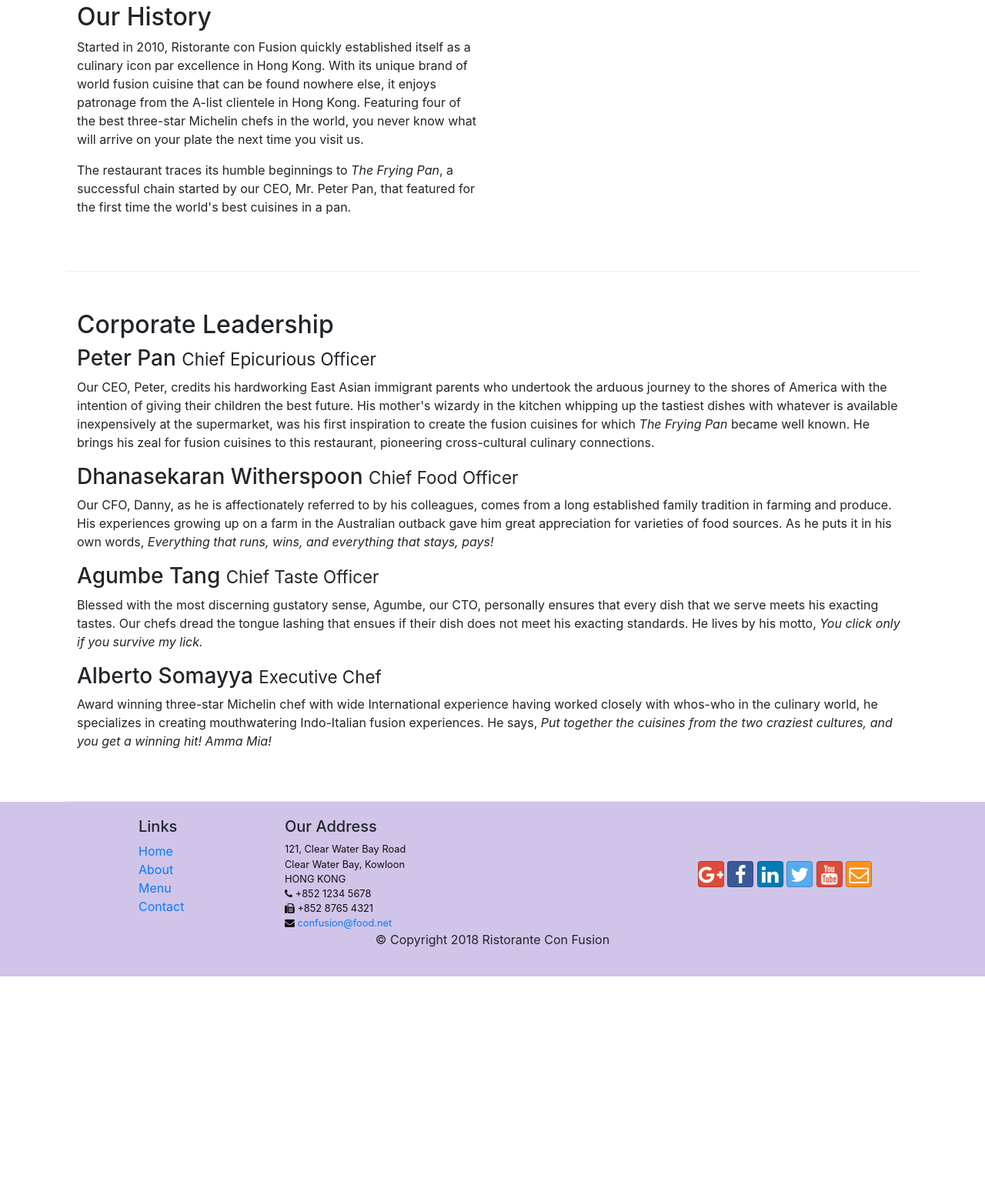
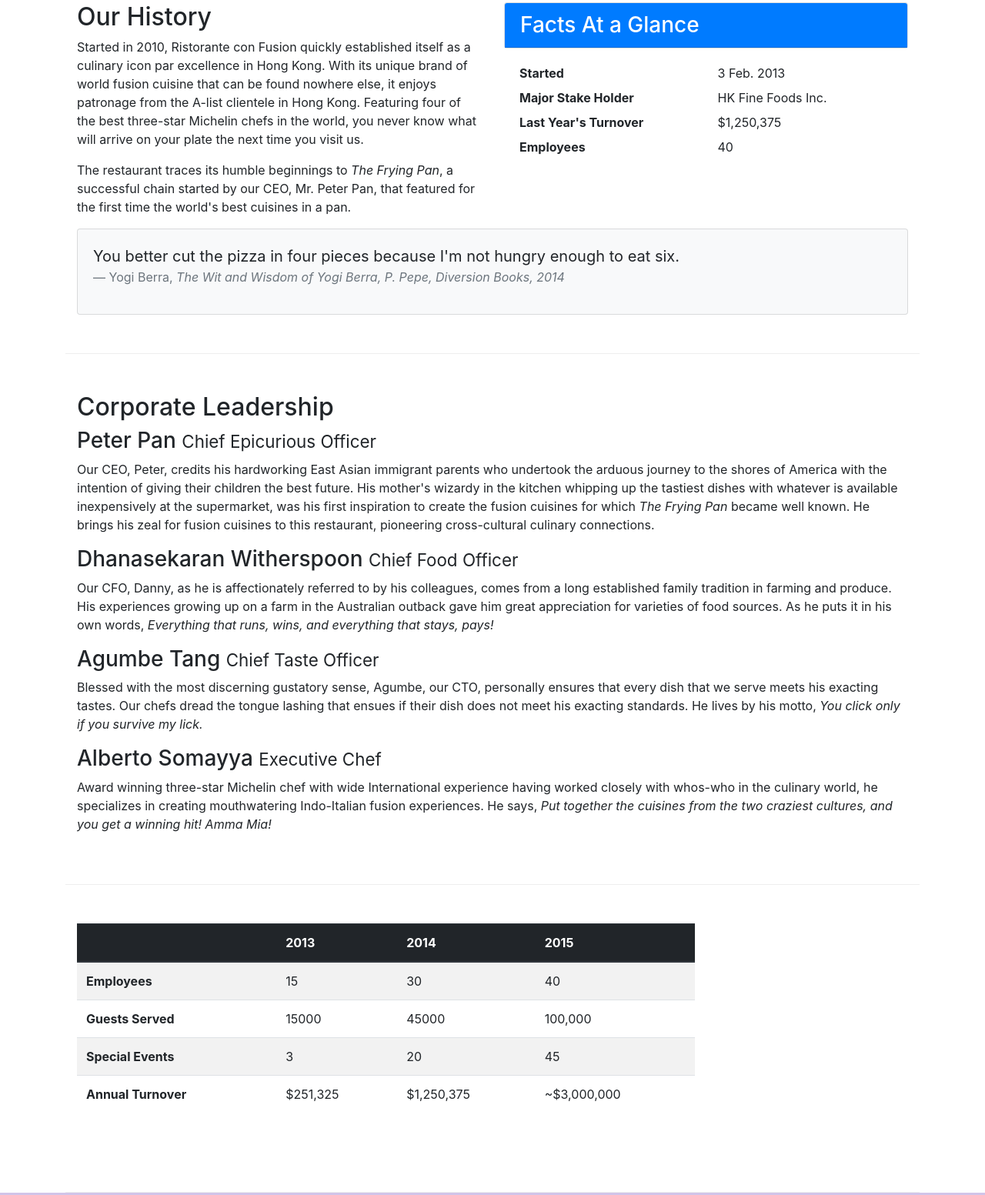
Before and after one commit to om-chevli/Restaurnat-Website, a website: page aboutus.html in a window 1280 px wide. Shown: the part 512-2065 px from the top of the page at 77% size. Before the commit the page ends 1781 px from the top, so only its background shows below. Drawn offline with nearby package versions, Linux system fonts and the light colour scheme.

Commit message:
Tables and cards

```diff
--- a/aboutus.html
+++ b/aboutus.html
@@ -79,7 +79,7 @@
         </div>
 
 
-        <div class="row-content">
+        <div class="row row-content">
             <div class="col-12 col-sm-6">
                 <h2>Our History</h2>
                 <p>Started in 2010, Ristorante con Fusion quickly established itself as a culinary icon par
@@ -92,6 +92,36 @@
                 <p>The restaurant traces its humble beginnings to <em>The Frying Pan</em>, a successful chain
                     started by
                     our CEO, Mr. Peter Pan, that featured for the first time the world's best cuisines in a pan.</p>
+            </div>
+            <div class="col-12 col-sm-6">
+                <div class="card">
+                    <h3 class="card-header bg-primary text-white">Facts At a Glance</h3>
+                </div>
+                <div class="card-body">
+                    <dl class="row">
+                        <dt class="col-6">Started</dt>
+                        <dd class="col-6">3 Feb. 2013</dd>
+                        <dt class="col-6">Major Stake Holder</dt>
+                        <dd class="col-6">HK Fine Foods Inc.</dd>
+                        <dt class="col-6">Last Year's Turnover</dt>
+                        <dd class="col-6">$1,250,375</dd>
+                        <dt class="col-6">Employees</dt>
+                        <dd class="col-6">40</dd>
+                    </dl>
+                </div>
+            </div>
+            <div class="col-12">
+                <div class="card card-body bg-light">
+                    <blockquote class="blockquote">
+                        <p class="mb-0">
+                            You better cut the pizza in four pieces because I'm not hungry enough to eat six.</p>
+                        <footer class="blockquote-footer">Yogi Berra,
+                            <cite title="Source Title">
+                                The Wit and Wisdom of Yogi Berra, P. Pepe, Diversion Books, 2014
+                            </cite>
+                        </footer>
+                    </blockquote>
+                </div>
             </div>
         </div>
 
@@ -140,6 +170,52 @@
                             a
                             winning hit! Amma Mia!</em></p>
                 </div>
+            </div>
+        </div>
+
+        <div class="row row-content">
+            <div class="col-12 col-sm-9">
+                <div class="table-responsive">
+                    <table class="table table-striped">
+                        <thead class="thead-dark">
+                            <tr>
+                                <th>&nbsp;</th>
+                                <th>2013</th>
+                                <th>2014</th>
+                                <th>2015</th>
+                            </tr>
+                        </thead>
+                        <tbody>
+                            <tr>
+                                <th>Employees</th>
+                                <td>15</td>
+                                <td>30</td>
+                                <td>40</td>
+                            </tr>
+                            <tr>
+                                <th>Guests Served</th>
+                                <td>15000</td>
+                                <td>45000</td>
+                                <td>100,000</td>
+                            </tr>
+                            <tr>
+                                <th>Special Events</th>
+                                <td>3</td>
+                                <td>20</td>
+                                <td>45</td>
+                            </tr>
+                            <tr>
+                                <th>Annual Turnover</th>
+                                <td>$251,325</td>
+                                <td>$1,250,375</td>
+                                <td>~$3,000,000</td>
+                            </tr>
+                        </tbody>
+                    </table>
+                </div>
+            </div>
+            <div class="col-12 col-sm-3">
+
             </div>
         </div>
 
```
